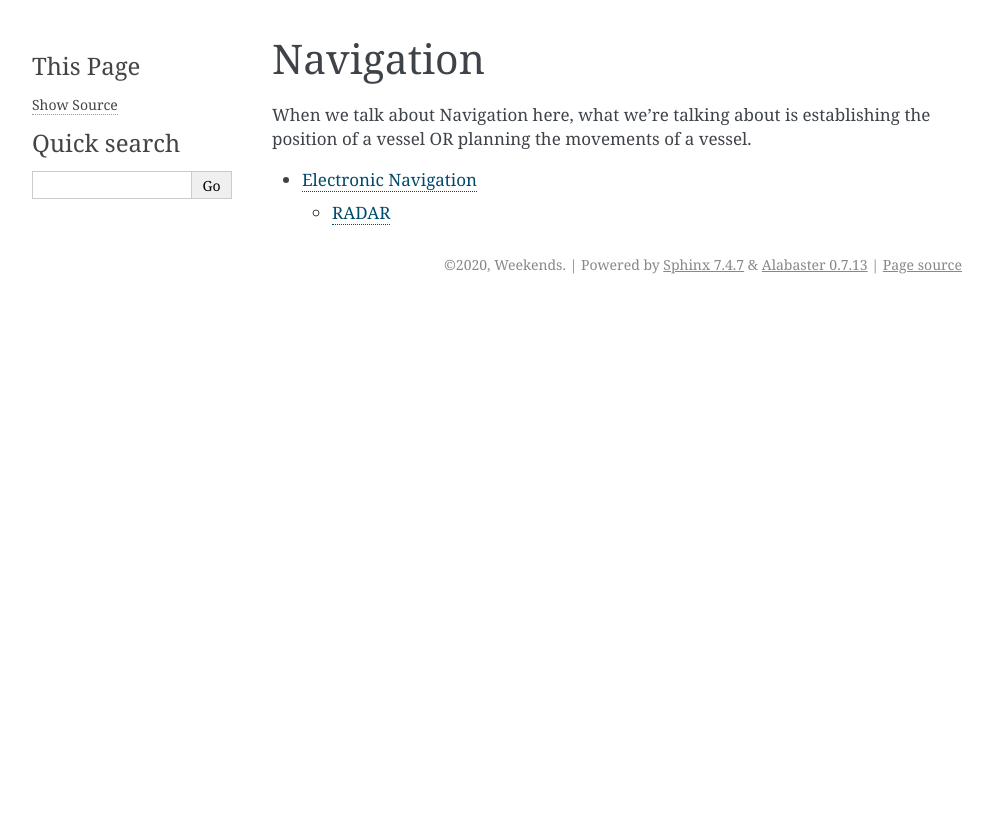
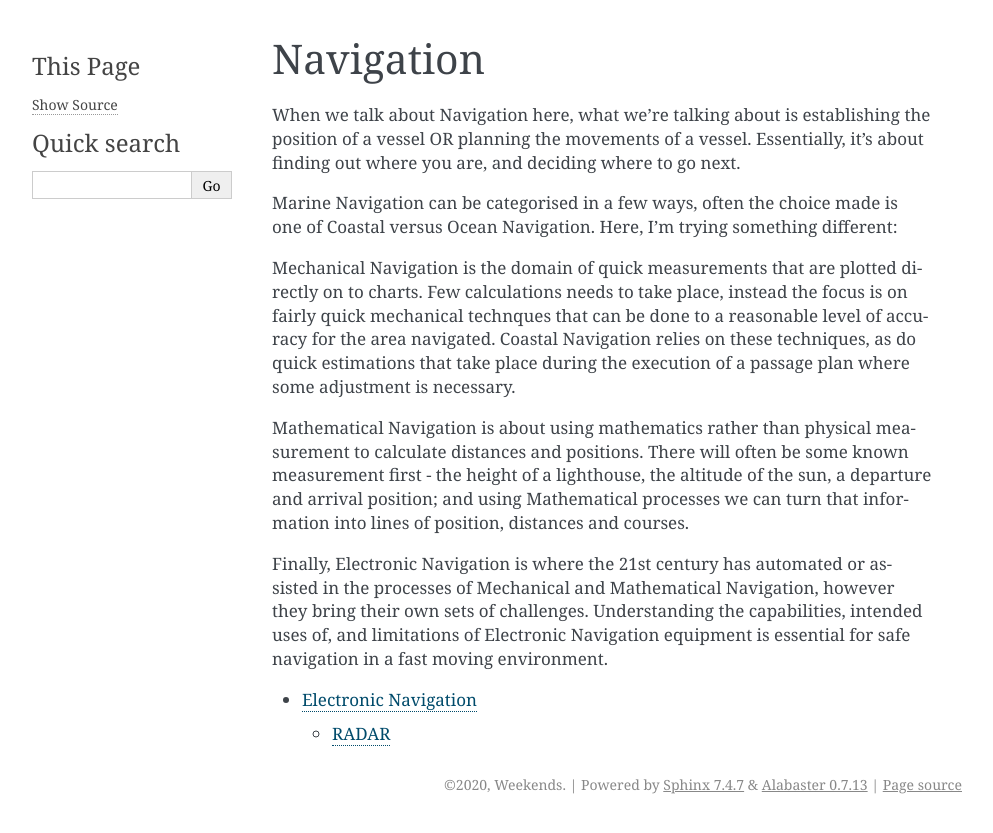
Before and after one commit to weareoffsider/seafarer-education, a Sphinx documentation site: the page built from docs/navigation/index.rst, in a window 1280 px wide. Shown: the top 833 px of the page, without its empty margins (148-1141 px from the left). Built offline with Sphinx 7.4.7, drawn with Linux system fonts in a browser that asks for light colours; pages that are not in the unit, such as notebooks, are missing from menus.

Commit message:
Coriolis Force + Introduction to Navigation.

```diff
--- a/docs/navigation/index.rst
+++ b/docs/navigation/index.rst
@@ -1,7 +1,15 @@
 Navigation
 ====================================
 
-When we talk about Navigation here, what we're talking about is establishing the position of a vessel OR planning the movements of a vessel.
+When we talk about Navigation here, what we're talking about is establishing the position of a vessel OR planning the movements of a vessel. Essentially, it's about finding out where you are, and deciding where to go next.
+
+Marine Navigation can be categorised in a few ways, often the choice made is one of Coastal versus Ocean Navigation. Here, I'm trying something different:
+
+Mechanical Navigation is the domain of quick measurements that are plotted directly on to charts. Few calculations needs to take place, instead the focus is on fairly quick mechanical technques that can be done to a reasonable level of accuracy for the area navigated. Coastal Navigation relies on these techniques, as do quick estimations that take place during the execution of a passage plan where some adjustment is necessary.
+
+Mathematical Navigation is about using mathematics rather than physical measurement to calculate distances and positions. There will often be some known measurement first - the height of a lighthouse, the altitude of the sun, a departure and arrival position; and using Mathematical processes we can turn that information into lines of position, distances and courses.
+
+Finally, Electronic Navigation is where the 21st century has automated or assisted in the processes of Mechanical and Mathematical Navigation, however they bring their own sets of challenges. Understanding the capabilities, intended uses of, and limitations of Electronic Navigation equipment is essential for safe navigation in a fast moving environment.
 
 .. toctree::
    :maxdepth: 2
```
Also changed, not shown: docs/science/coriolis_effect.rst (added, +14 -0 lines), docs/science/index.rst (+4 -3 lines), docs/science/waves.rst (renamed from docs/science/energy_waves.rst), 1 other file.
